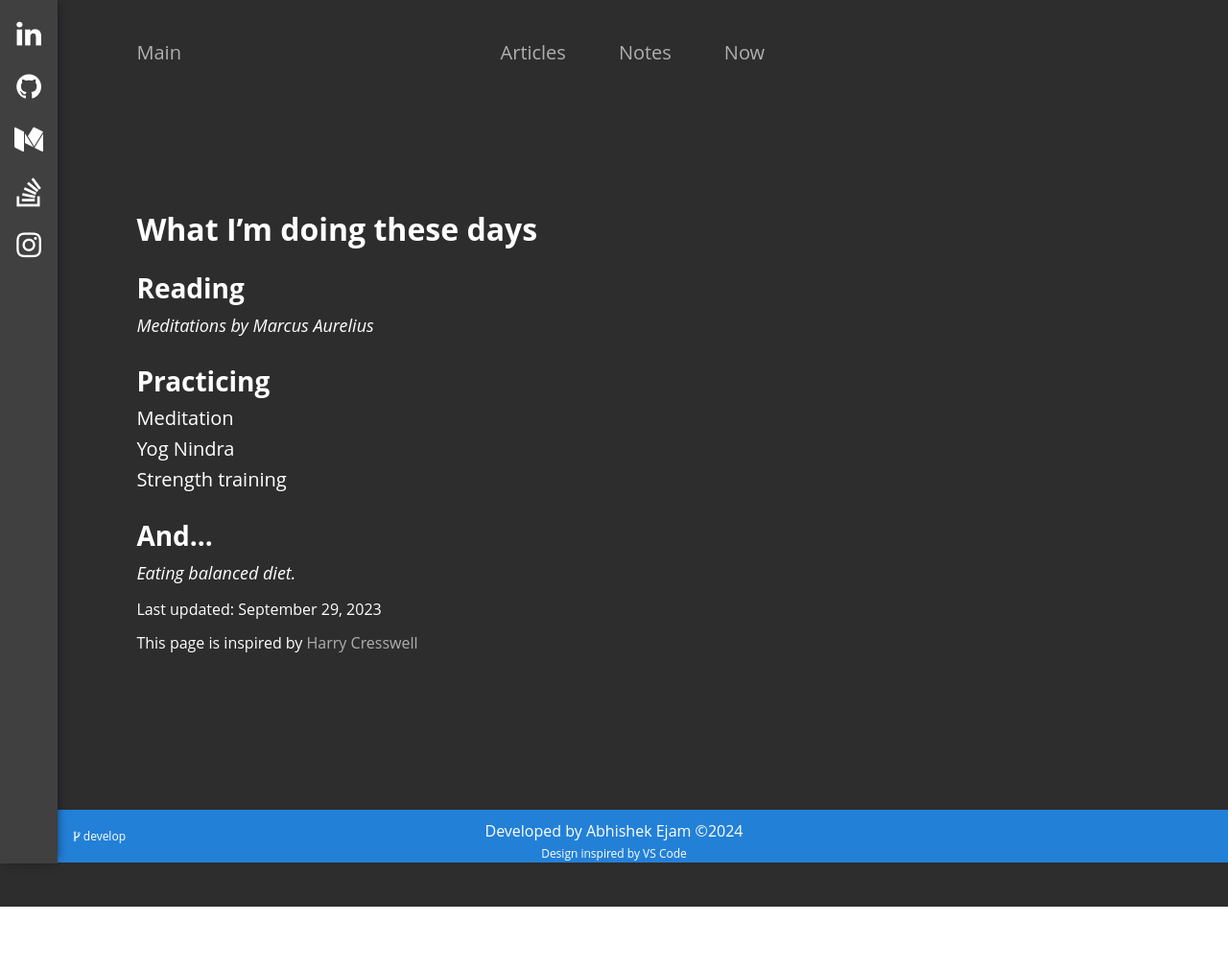
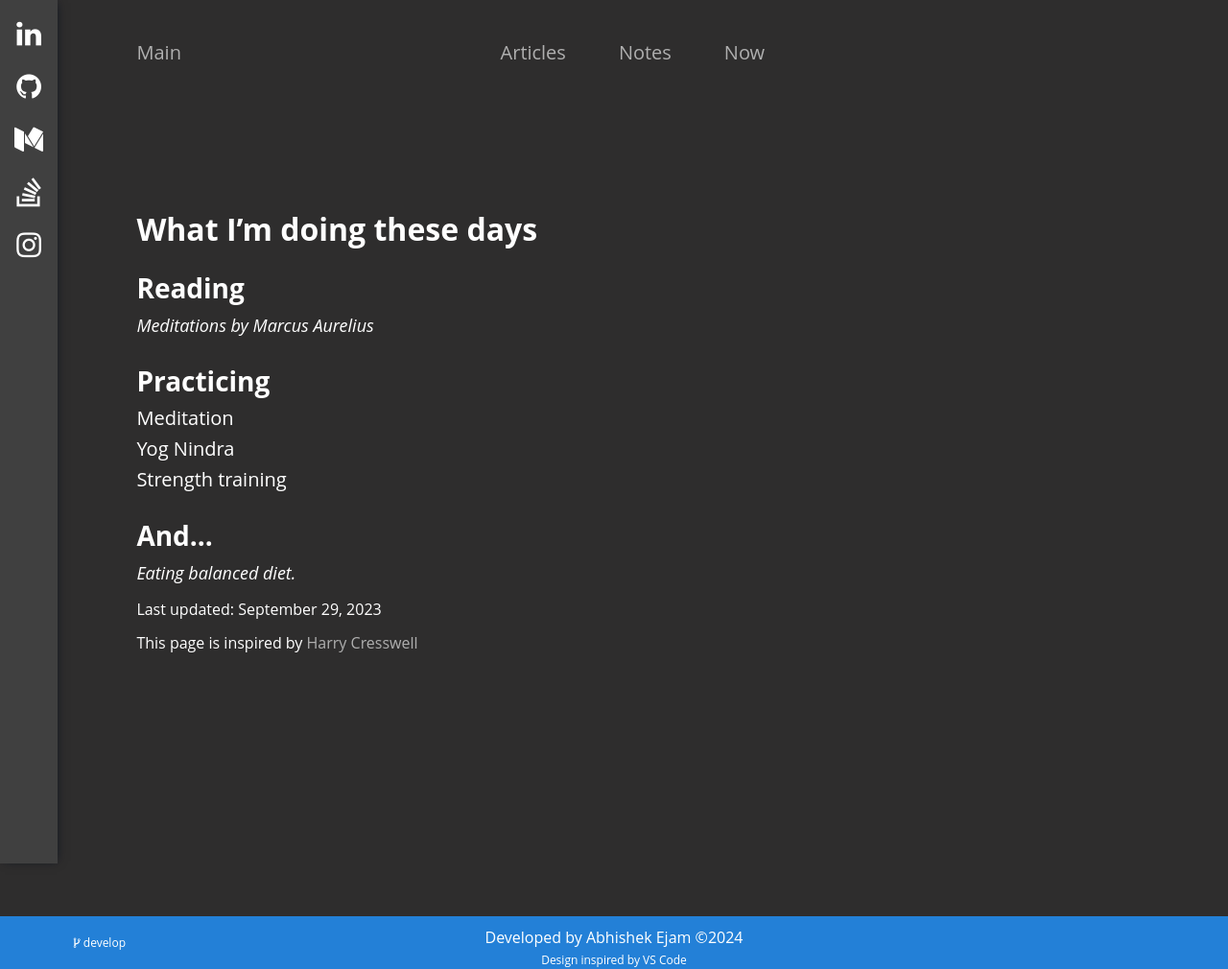
Before and after one commit to nottherealironman/abhishekejam.com, a Jekyll site: the page built from now.md, in a window 1280 px wide. Shown: the whole page at 96% size. Built offline with Jekyll 4.4.1, drawn with Linux system fonts in a browser that asks for light colours; before the commit the page ends 945 px from its top, so only the background shows below that.

Commit message:
fix: add min height on pages

```diff
--- a/_layouts/default.html
+++ b/_layouts/default.html
@@ -8,7 +8,8 @@
   <meta property="og:description" content=""/>
   <meta property="og:url" content=""/>
   <link href="{{'/assets/images/favicon.png' | relative_url}}" type="image/x-icon" rel="icon">
-  <link rel="stylesheet" type="text/css" href="{{'/assets/css/main.css' | relative_url}}">
+  {% assign cacheBust = site.time | date:'?v=%s' %}
+  <link rel="stylesheet" type="text/css" href="{{'/assets/css/main.css' | relative_url | append: cacheBust}}">
   <link rel="stylesheet" type="text/css" href="{{'/assets/css/font-style.css' | relative_url}}">
   <script src="https://code.jquery.com/jquery-3.6.0.min.js" integrity="sha256-/xUj+3OJU5yExlq6GSYGSHk7tPXikynS7ogEvDej/m4=" crossorigin="anonymous"></script>
   {% feed_meta %}
@@ -34,4 +35,5 @@
 </div>
 </body>
 </html>
-<script src="{{'/assets/js/main.js' | relative_url}}"></script>
+{% assign cacheBust = site.time | date:'?v=%s' %}
+<script src="{{'/assets/js/main.js' | relative_url | append: cacheBust}}"></script>
--- a/assets/css/main.css
+++ b/assets/css/main.css
@@ -451,7 +451,8 @@ div.active-code > code {
     left: 6%;
 }
 
-.article-detail-block .content-wrapper {
+.article-detail-block .content-wrapper,
+.now-block .content-wrapper {
     max-width: 680px;
 }
 
@@ -617,6 +618,10 @@ div.active-code > code {
     /* Articles */
     .article-block {
         width: 100%;
+    }
+
+    .main-container .min-ht {
+        min-height: 75vh;
     }
 
     /* Now */
@@ -940,4 +945,6 @@ a:hover {
     letter-spacing: 1px;
 }
 
-/* Table styles */
+.min-ht {
+    min-height: 65vh;
+}
--- a/notes.html
+++ b/notes.html
@@ -5,7 +5,7 @@ permalink: /notes
 ---
 
 {% assign sorted_notes = site.notes | sort: 'date' | reverse  %}
-<section class="article-block dark-bg mtb-150">
+<section class="article-block dark-bg mtb-150 min-ht">
     {% for note in sorted_notes %}
     <a href="{{ note.url | relative_url }}">
         <div class="container grid">
--- a/now.md
+++ b/now.md
@@ -4,9 +4,8 @@ layout: default
 permalink: /now
 ---
 
-<section class="now-block dark-bg mtb-150">
-    <div class="container grid grid-1">
-        <div class="mi-nw-content">
+<section class="now-block dark-bg mtb-150 min-ht">
+    <div class="container content-wrapper">
             <h2>What I’m doing these days</h2>
             <h3 class="mt-20">Reading</h3>
             <ul>
@@ -34,6 +33,5 @@ permalink: /now
             </ul>
             <p class="font-sm">Last updated: September 29, 2023</p>
             <p class="font-sm">This page is inspired by <a class="anchor" href="https://harrycresswell.com/now/" target="_blank">Harry Cresswell</a></p>
-        </div>
     </div>
 </section>
```
